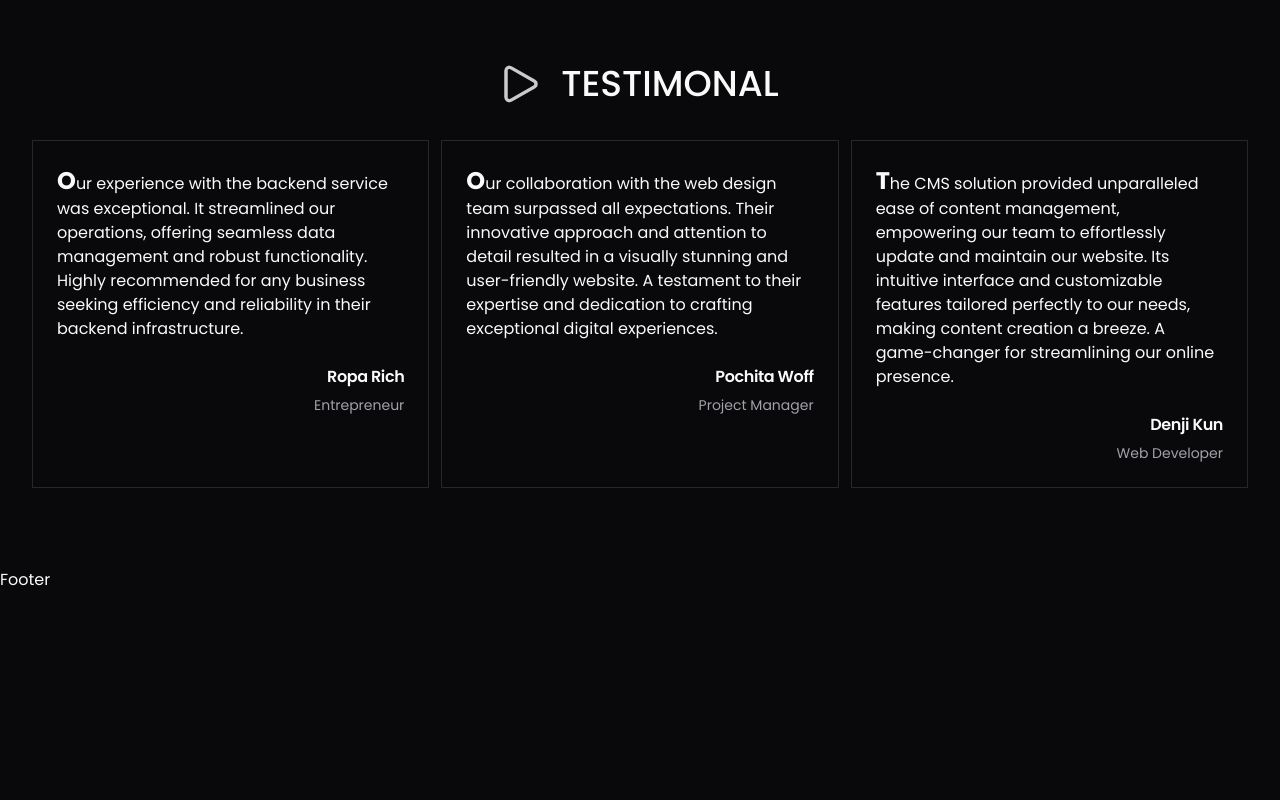
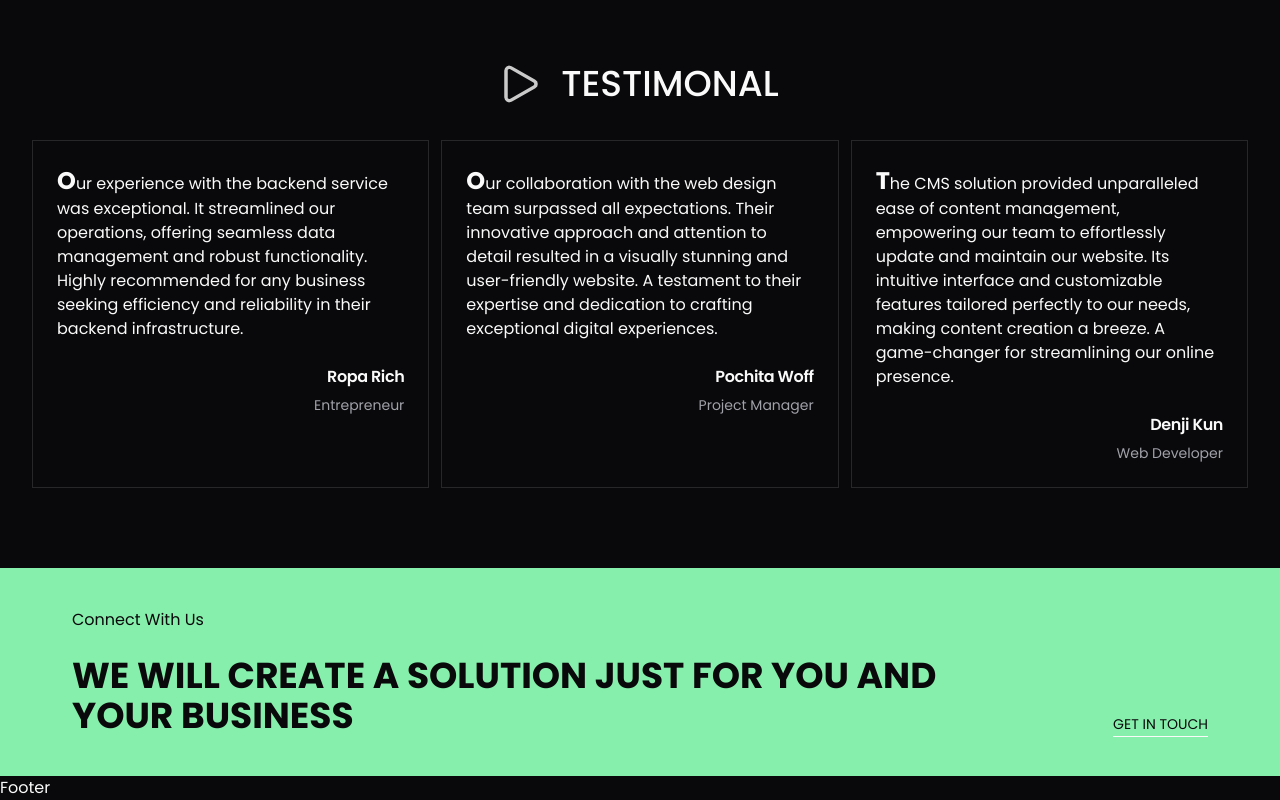
Before and after one commit to StepAsideLiL/effects, a Next.js app: page /home-pages/01 in a window 1280 px wide. Shown: the part 5176-5976 px from the top of the page. Before the commit the page ends 5768 px from the top, so only its background shows below. Built offline with nearby package versions, Linux system fonts and the light colour scheme.

Commit message:
add: Get In Touch section

```diff
--- a/app/(home-page-design)/home-pages/01/page.tsx
+++ b/app/(home-page-design)/home-pages/01/page.tsx
@@ -596,7 +596,7 @@ export default function Page() {
           </h1>
         </div>
 
-        <section className="grid grid-cols-3 gap-3">
+        <section className="grid lg:grid-cols-3 grid-cols-1 gap-3">
           {testimonals.map((item, i) => (
             <Card key={i}>
               <CardContent className="pt-6 first-letter:text-2xl first-letter:font-bold">
@@ -612,6 +612,27 @@ export default function Page() {
         </section>
       </section>
       {/* Testimonal End */}
+
+      {/* Get In Touch */}
+      <section className="container bg-green-300 text-background">
+        <section className="w-full p-10 flex lg:flex-row flex-col justify-between lg:items-end items-start gap-3">
+          <section className="max-w-4xl space-y-6">
+            <p>Connect With Us</p>
+            <h1 className="lg:text-4xl text-2xl font-bold uppercase">
+              We Will Create A Solution Just For You and Your Business
+            </h1>
+          </section>
+
+          <section className="flex-shrink-0">
+            <AnimatedUnderline variant={"leftReverse"}>
+              <Link href={""} className="text-sm uppercase">
+                Get In Touch
+              </Link>
+            </AnimatedUnderline>
+          </section>
+        </section>
+      </section>
+      {/* Get In Touch End */}
     </main>
   );
 }
```
